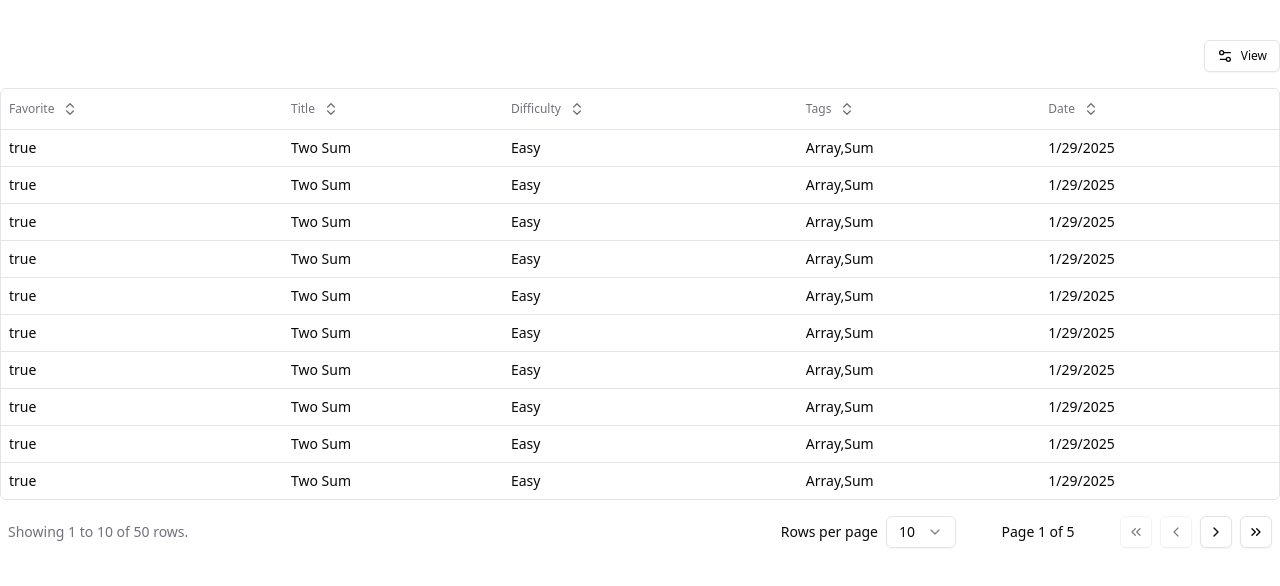
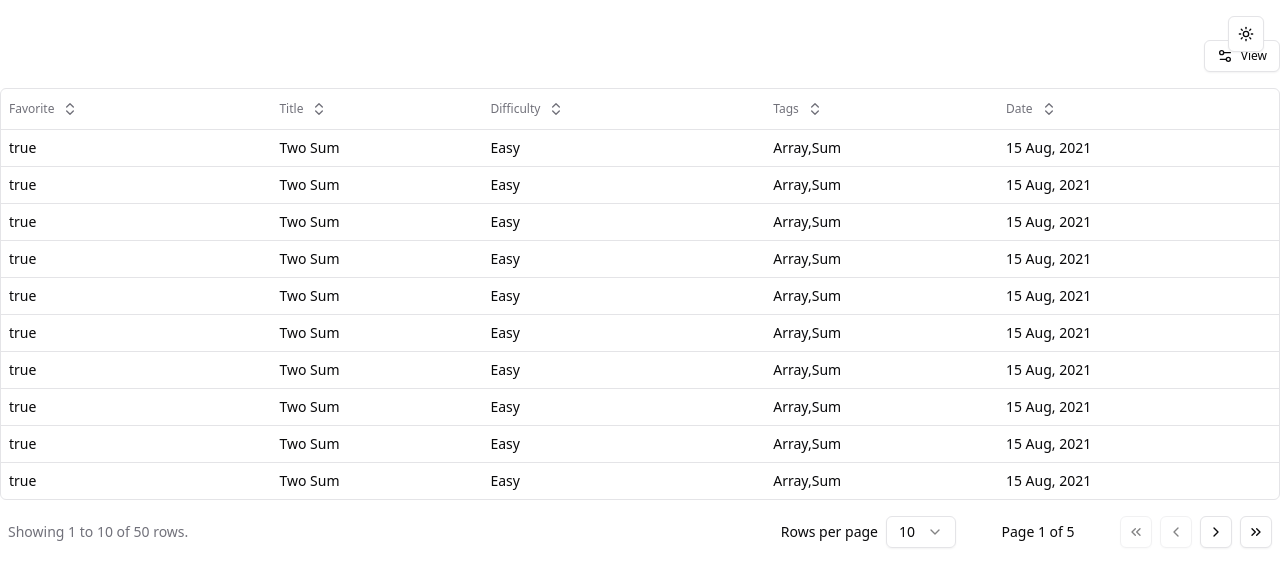
Before and after one commit to AbhayVAshokan/leetify, a Next.js app: page /dashboard in a window 1280 px wide. Shown: the top 586 px of the page. Built offline with nearby package versions, Linux system fonts and the light colour scheme.

Commit message:
Added dark and light themes with a toggle

```diff
--- a/app/dashboard/page.tsx
+++ b/app/dashboard/page.tsx
@@ -8,11 +8,11 @@
     title: "Two Sum",
     difficulty: "Easy",
     tags: ["Array", "Sum"],
-    date: new Date().toLocaleDateString(),
+    date: "15 Aug, 2021",
   }));
 }
 
-export default async function DemoPage() {
+const Dashboard = async () => {
   const data = await getData();
 
   return (
@@ -20,4 +20,6 @@
       <Table columns={columns} data={data} />
     </div>
   );
-}
+};
+
+export default Dashboard;
--- a/app/dashboard/table.tsx
+++ b/app/dashboard/table.tsx
@@ -33,11 +33,6 @@
     columns,
     getCoreRowModel: getCoreRowModel(),
     getPaginationRowModel: getPaginationRowModel(),
-    initialState: {
-      pagination: {
-        pageSize: parseInt(localStorage.getItem("pageSize") || "") || 10,
-      },
-    },
   });
 
   return (
--- a/app/layout.tsx
+++ b/app/layout.tsx
@@ -1,6 +1,8 @@
 import type { Metadata } from "next";
 import { Inter } from "next/font/google";
 import "./globals.css";
+import { ThemeProvider } from "@/components/theme/theme-provider";
+import ThemeSwitcher from "@/components/theme/theme-switcher";
 
 const inter = Inter({
   variable: "--font-inter",
@@ -18,9 +20,22 @@
   children: React.ReactNode;
 }>) => {
   return (
-    <html lang="en">
-      <body className={`${inter.variable} antialiased`}>{children}</body>
-    </html>
+    <>
+      <html lang="en" suppressHydrationWarning>
+        <head />
+        <body className={`${inter.variable} antialiased`}>
+          <ThemeProvider
+            attribute="class"
+            defaultTheme="system"
+            enableSystem
+            disableTransitionOnChange
+          >
+            <ThemeSwitcher />
+            {children}
+          </ThemeProvider>
+        </body>
+      </html>
+    </>
   );
 };
 
--- /dev/null
+++ b/components/theme/theme-provider.tsx
@@ -0,0 +1,11 @@
+"use client";
+
+import React from "react";
+import { ThemeProvider as NextThemesProvider } from "next-themes";
+
+export function ThemeProvider({
+  children,
+  ...props
+}: React.ComponentProps<typeof NextThemesProvider>) {
+  return <NextThemesProvider {...props}>{children}</NextThemesProvider>;
+}
--- /dev/null
+++ b/components/theme/theme-switcher.tsx
@@ -0,0 +1,44 @@
+"use client";
+
+import React from "react";
+import { Moon, Sun } from "lucide-react";
+import { useTheme } from "next-themes";
+
+import { Button } from "@/components/ui/button";
+import {
+  DropdownMenu,
+  DropdownMenuContent,
+  DropdownMenuItem,
+  DropdownMenuTrigger,
+} from "@/components/ui/dropdown-menu";
+
+const ThemeSwitcher = () => {
+  const { setTheme } = useTheme();
+
+  return (
+    <div className="absolute right-4 top-4">
+      <DropdownMenu>
+        <DropdownMenuTrigger asChild>
+          <Button variant="outline" size="icon">
+            <Sun className="h-[1.2rem] w-[1.2rem] rotate-0 scale-100 transition-all dark:-rotate-90 dark:scale-0" />
+            <Moon className="absolute h-[1.2rem] w-[1.2rem] rotate-90 scale-0 transition-all dark:rotate-0 dark:scale-100" />
+            <span className="sr-only">Toggle theme</span>
+          </Button>
+        </DropdownMenuTrigger>
+        <DropdownMenuContent align="end">
+          <DropdownMenuItem onClick={() => setTheme("light")}>
+            Light
+          </DropdownMenuItem>
+          <DropdownMenuItem onClick={() => setTheme("dark")}>
+            Dark
+          </DropdownMenuItem>
+          <DropdownMenuItem onClick={() => setTheme("system")}>
+            System
+          </DropdownMenuItem>
+        </DropdownMenuContent>
+      </DropdownMenu>
+    </div>
+  );
+};
+
+export default ThemeSwitcher;
--- a/components/ui/table/pagination.tsx
+++ b/components/ui/table/pagination.tsx
@@ -35,10 +35,7 @@
           <p className="text-sm font-medium">Rows per page</p>
           <Select
             value={`${pageSize}`}
-            onValueChange={(value) => {
-              table.setPageSize(Number(value));
-              localStorage.setItem("pageSize", value);
-            }}
+            onValueChange={(value) => table.setPageSize(Number(value))}
           >
             <SelectTrigger className="h-8 w-[70px]">
               <SelectValue placeholder={pageSize} />
--- a/package.json
+++ b/package.json
@@ -28,6 +28,7 @@
     "clsx": "^2.1.1",
     "lucide-react": "^0.471.1",
     "next": "15.1.4",
+    "next-themes": "^0.4.4",
     "postcss": "^8",
     "react": "^19.0.0",
     "react-dom": "^19.0.0",
```
Also changed, not shown: components.json, 1 other file (tests, documents, lock files or other folders).
